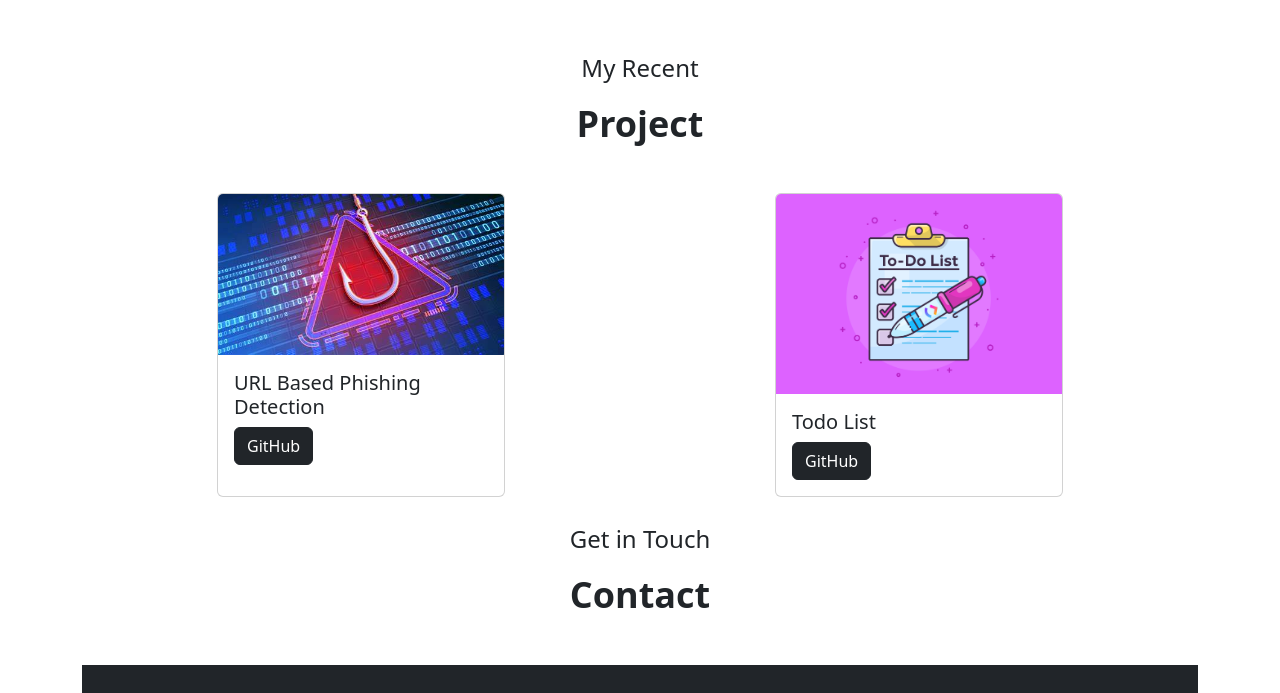
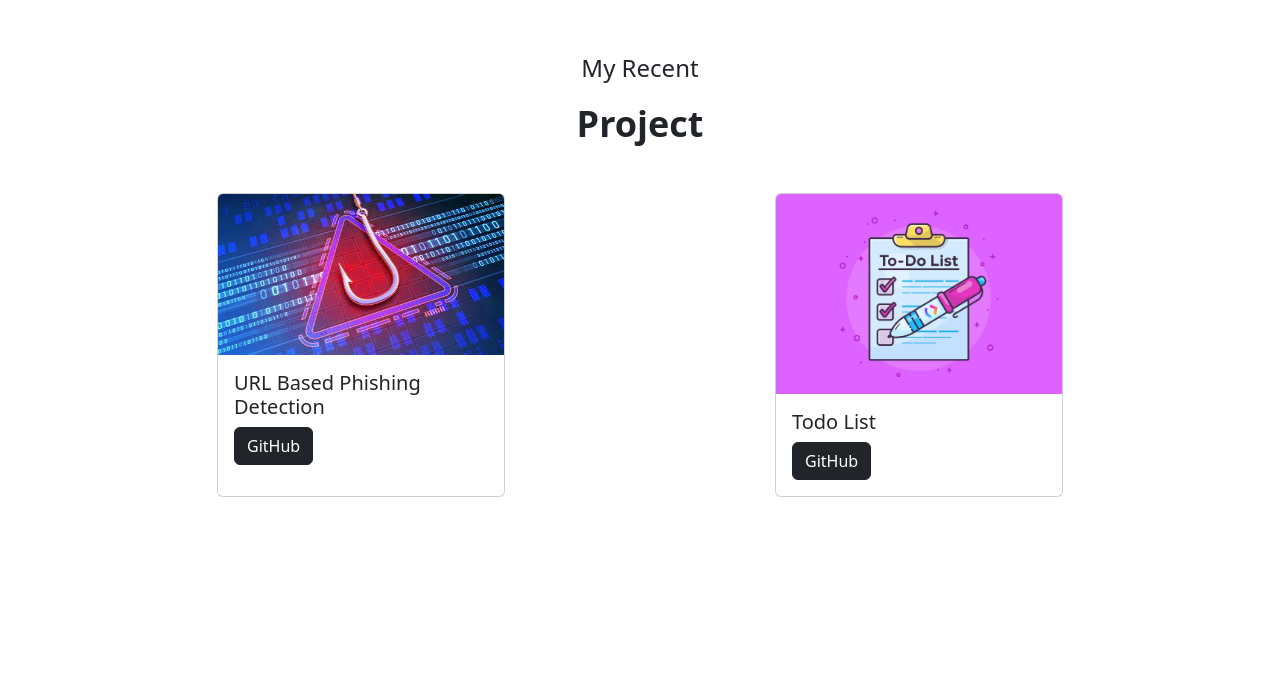
Before and after one commit to NagarajanSanthosh/santhosh-portfolio, a React (Vite) app: page / in a window 1280 px wide. Shown: the part 2543-3236 px from the top of the page. Built offline with nearby package versions, Linux system fonts and the light colour scheme; a web font is replaced by a local one.

Commit message:
added space for project-contact section

```diff
--- a/src/components/Projects.jsx
+++ b/src/components/Projects.jsx
@@ -13,7 +13,7 @@ const Projects = () => {
     };
 
     return (
-        <div id='project' style={{ paddingTop: '20px' }}>
+        <div id='project' style={{ paddingTop: '20px', minHeight: '100vh' }}>
             <Container>
                 <Row className='justify-content-center'>
                     <Col xs={12} className='text-center mb-4'>
```
